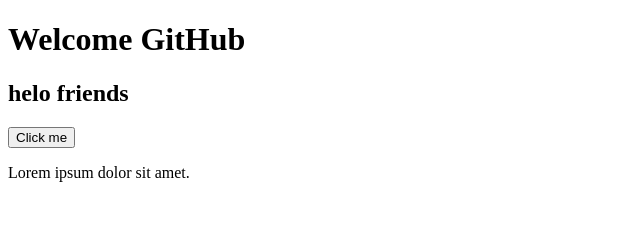
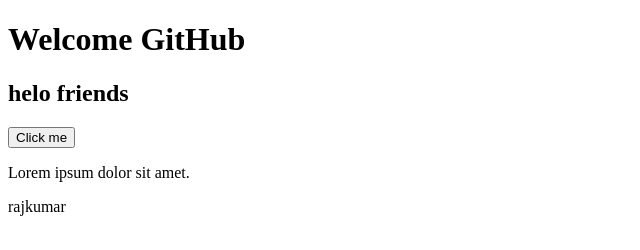
Before and after one commit to muthu-pand/FirstProject, a plain HTML site: page index.html in a window 1280 px wide. Shown: the full height of the page, 0-640 px from the left. Drawn offline with Linux system fonts and the light colour scheme.

Commit message:
p tag added

```diff
--- a/index.html
+++ b/index.html
@@ -10,5 +10,6 @@
     <h2>helo friends</h2>
     <button>Click me</button>
     <p>Lorem ipsum dolor sit amet.</p>
+    <p>rajkumar</p>
 </body>
 </html>
```
